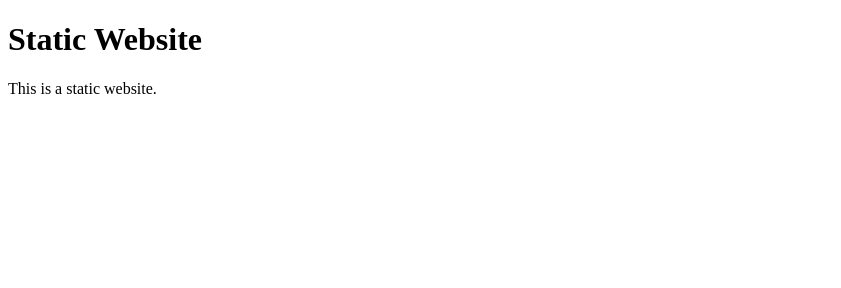
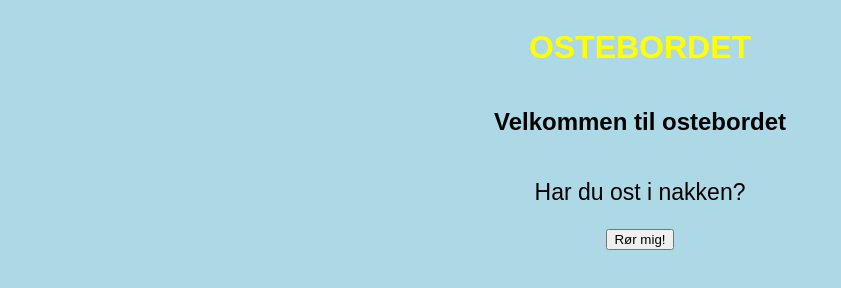
Before and after one commit to Zynthetique/Zynthetique.github.io, a plain HTML site: page index.html in a window 1280 px wide. Shown: the whole page, without its empty margins (0-841 px from the left). Drawn offline with Linux system fonts and the light colour scheme.

Commit message:
Osteborder added.

```diff
--- a/index.html
+++ b/index.html
@@ -2,10 +2,17 @@
 <html lang="en">
 <head>
     <meta charset="UTF-8">
-    <title>Static Website</title>
+    <title>Ostebordet</title>
+    <link rel="stylesheet" href="styles.css">
+    <script src="scripts.js"></script>
 </head>
 <body>
-    <h1>Static Website</h1>
-        <p>This is a static website.</p>
+    <div class="div1">
+        <h1>OSTEBORDET</h1>
+        <h2>Velkommen til ostebordet</h2>
+        <p id="nakkeOst">Har du ost i nakken?</p>
+        <button id="btn" onclick=nakkeOst.textContent="Mums!">Rør mig!</button>
+
+    </div>
 </body>
 </html>
--- /dev/null
+++ b/scripts.js
@@ -0,0 +1,3 @@
+function sayCheese() {
+    console.log("Cheese!");
+}
--- /dev/null
+++ b/styles.css
@@ -0,0 +1,35 @@
+* {
+    font-family: Arial;
+}
+
+body {
+    background-color: LIGHTBLUE;
+}
+
+h1 {
+    color: YELLOW;
+    text-align: CENTER;
+}
+
+p {
+    font-size: 23px;
+}
+
+.div1 {
+    width: 100%;
+    height: 100%;
+    display: flex;  /* */
+    flex-direction: column;
+    justify-content: center;
+    align-items: center;
+}
+
+.border {
+    border: 23px dashed black;
+    width: 50%;
+    height: 50%;
+    display: flex;
+    flex-direction: column;
+    justify-content: center;
+    align-items: center;
+}
```
